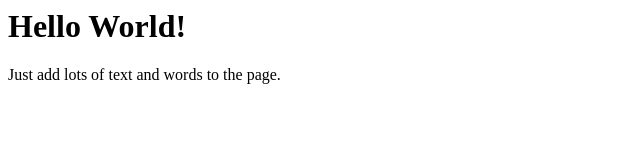
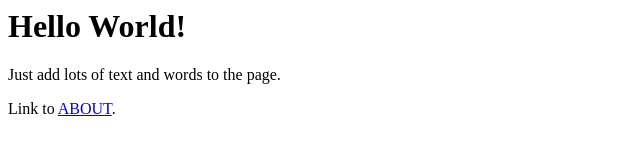
Before and after one commit to jcmundy/HelloWorld, a plain HTML site: page index.html in a window 1280 px wide. Shown: the whole page, without its empty margins (0-640 px from the left). Drawn offline with Linux system fonts and the light colour scheme.

Commit message:
Update index.html

```diff
--- a/index.html
+++ b/index.html
@@ -1,2 +1,3 @@
 <h1>Hello World!</h1>
 <p>Just add lots of text and words to the page.</p>
+<p>Link to <a href="https://jcmundy.github.io/HelloWorld/about">ABOUT</a>.</p>
```
